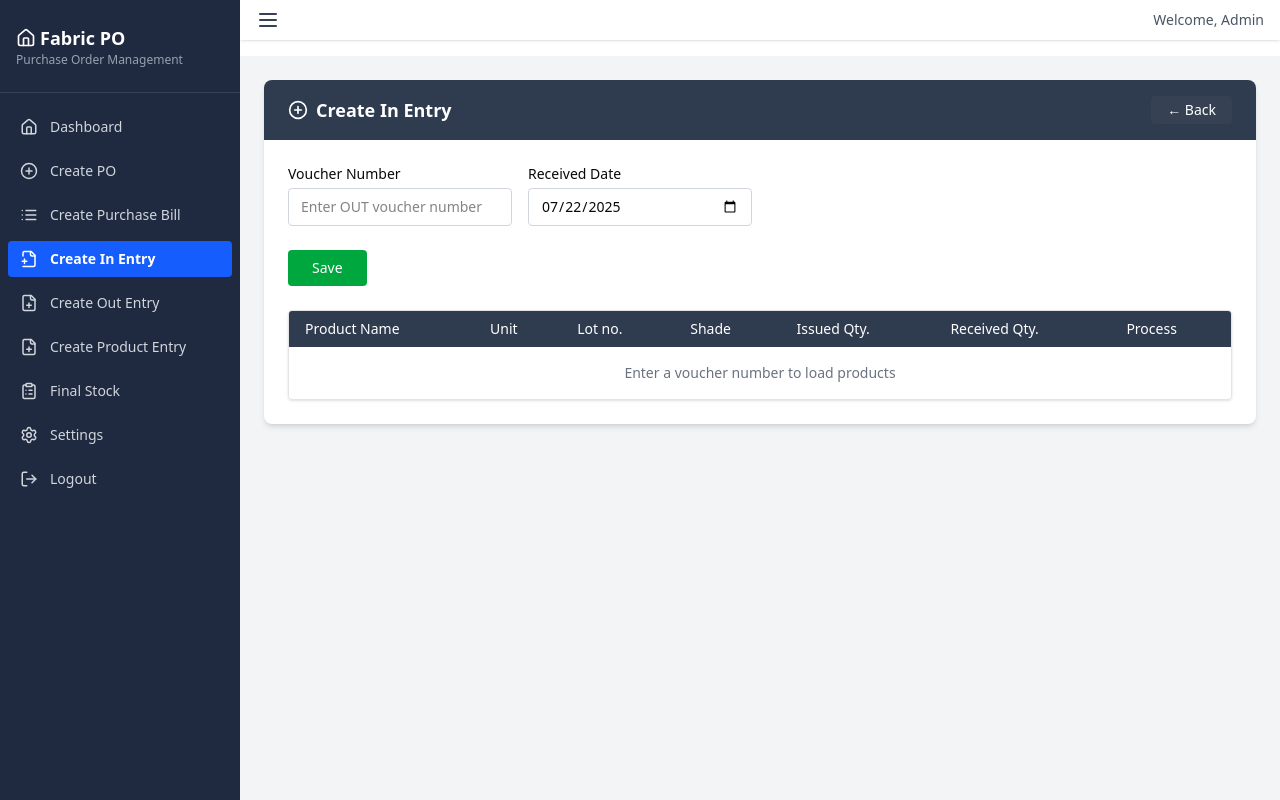
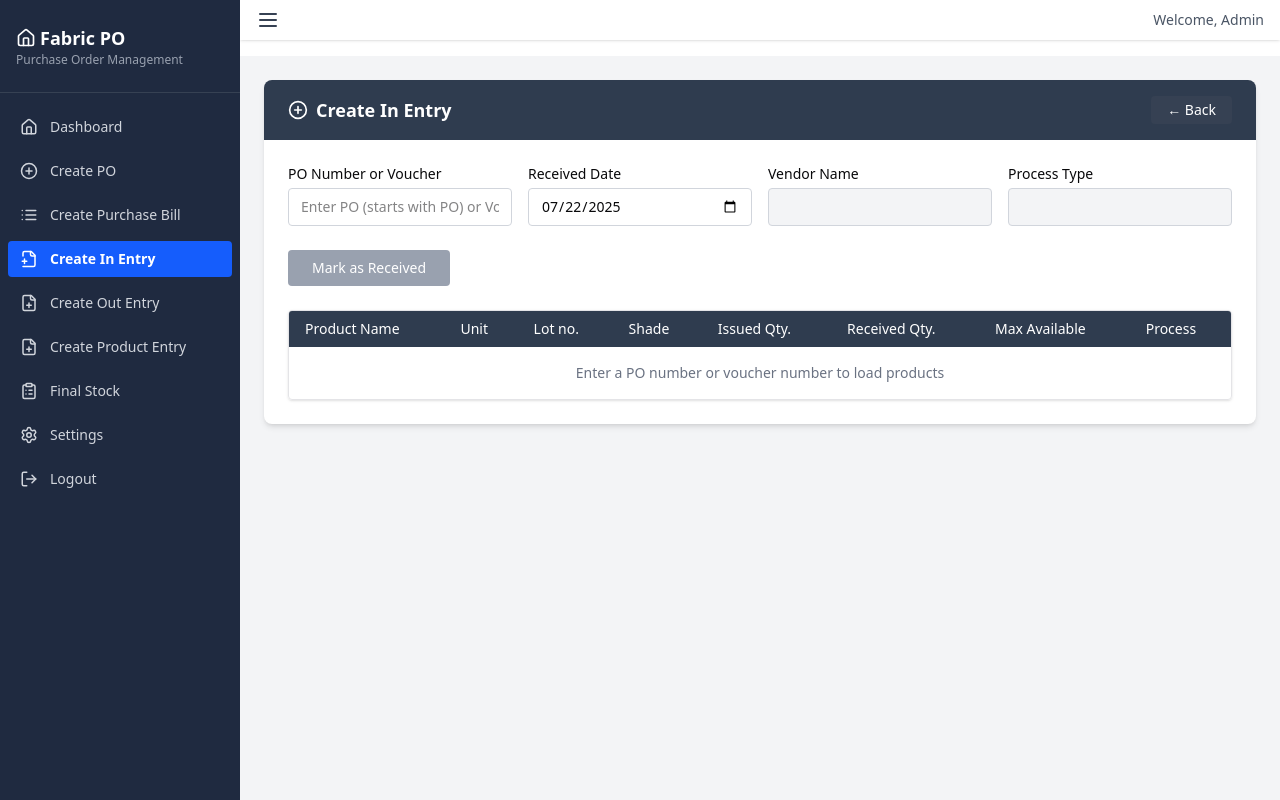
Before and after one commit to Ignito-Corporation/Textile-Admin-Panel, a React (Vite) app: page /create-in-entry in a window 1280 px wide. Built offline with nearby package versions, Linux system fonts and the light colour scheme; sample sign-in values are in the browser's storage.

Commit message:
In Entry Fix

```diff
--- a/src/pages/CreateInEntry.jsx
+++ b/src/pages/CreateInEntry.jsx
@@ -1,51 +1,81 @@
+'use client';
+
 import React, { useState, useEffect } from "react";
 import { PlusCircle } from 'lucide-react';
 
 export default function CreateInEntry() {
-  const [voucherNumber, setVoucherNumber] = useState("");
+  const [identifier, setIdentifier] = useState("");
   const [date, setDate] = useState(new Date().toISOString().split('T')[0]);
   const [products, setProducts] = useState([]);
   const [loading, setLoading] = useState(false);
   const [error, setError] = useState("");
+  const [processType, setProcessType] = useState("");
+  const [vendorName, setVendorName] = useState("");
+  const [parentJobWorkId, setParentJobWorkId] = useState("");
 
-  // Fetch suborder data when voucher number changes
+  // Fetch suborder data when identifier changes
   useEffect(() => {
-    if (voucherNumber) {
-      fetchSubOrderData(voucherNumber);
+    // Debounce the fetch call to avoid too many requests
+    const debounceTimeout = setTimeout(() => {
+      if (identifier) {
+        fetchSubOrderData(identifier);
       } else {
         setProducts([]);
+        setProcessType("");
+        setVendorName("");
+        setParentJobWorkId("");
+        setError(""); // Clear error when identifier is cleared
       }
-  }, [voucherNumber]);
+    }, 500); // 500ms debounce
 
-  const fetchSubOrderData = async (voucher) => {
+    return () => clearTimeout(debounceTimeout); // Cleanup on unmount or identifier change
+  }, [identifier]);
+
+  const fetchSubOrderData = async (identifier) => {
     setLoading(true);
     setError("");
     try {
-    const response = await fetch(`http://localhost:8080/api/jobwork/suborder/voucher/${voucher}`);
+      let url = `http://localhost:8080/api/jobwork/getjobworkin/${identifier}`;
+
+      const response = await fetch(url);
+
       if (!response.ok) {
-      if (response.status === 404) {
-        throw new Error("Suborder not found - please check the voucher number");
-      }
-      throw new Error(`Server error: ${response.status}`);
+        const errorData = await response.json();
+        throw new Error(errorData.error || `Server error: ${response.status}`);
       }
 
       const data = await response.json();
 
-    // Only process OUT entries
-    if (data.entry_type !== "OUT") {
-      throw new Error("Only OUT entries can be marked as IN");
+      // Populate common fields regardless of identifier type
+      setParentJobWorkId(data.parent_jobwork_id || '');
+      setVendorName(data.vendor_name || '');
+      setProcessType(data.process || '');
+
+      // Transform products based on the response structure from GetProductsForInEntry
+      const transformedProducts = data.products?.map(p => ({
+        product_id: p.product_id,
+        product_name: p.product_name,
+        unit: p.unit,
+        lot_no: p.lot_no || "",
+        shade: p.shade || "",
+        issuedQty: p.issued_qty,        // Original quantity issued out (from backend)
+        receivedQty: p.available_qty,   // Default to available for input (can be edited)
+        maxQty: p.available_qty         // Max quantity that can be received (from backend)
+      })) || [];
+
+      setProducts(transformedProducts);
+
+      if (transformedProducts.length === 0) {
+        setError("No products available for IN entry with this identifier.");
       }
 
-    // Prepare products for IN entry
-    const processedProducts = data.products.map(p => ({
-      ...p,
-      receivedQty: p.quantity, // Default to original issued quantity
-    }));
-
-    setProducts(processedProducts);
     } catch (err) {
+      console.error("Error fetching data:", err);
       setError(err.message);
       setProducts([]);
+      setProcessType("");
+      setVendorName("");
+      setParentJobWorkId("");
     } finally {
       setLoading(false);
     }
@@ -53,75 +83,86 @@ export default function CreateInEntry() {
 
   const handleQuantityChange = (index, value) => {
     const newProducts = [...products];
-    newProducts[index].receivedQty = parseFloat(value) || 0;
+    let numericValue = parseFloat(value) || 0;
+
+    // Ensure received quantity is not negative
+    if (numericValue < 0) {
+      numericValue = 0;
+    }
+    // Ensure received quantity does not exceed the maximum allowed (available_qty from backend)
+    if (numericValue > newProducts[index].maxQty) {
+      numericValue = newProducts[index].maxQty;
+    }
+
+    newProducts[index].receivedQty = numericValue;
     setProducts(newProducts);
   };
 
   const handleSave = async () => {
-    if (!voucherNumber) {
-        setError("Please enter a voucher number");
+    setError(""); // Clear previous errors
+
+    if (!identifier) {
+      setError("Please enter a PO number or voucher number.");
       return;
     }
 
     if (products.length === 0) {
-        setError("No products found for this voucher");
+      setError("No products to save. Please load products first.");
       return;
     }
 
+    // Filter out products with 0 received quantity or those not being received
+    const productsToReceive = products.filter(p => p.receivedQty > 0);
+
+    if (productsToReceive.length === 0) {
+        setError("Please enter a received quantity greater than 0 for at least one product.");
+        return;
+    }
+
+    // Validate quantities before sending
+    for (const product of productsToReceive) {
+      if (product.receivedQty > product.maxQty) {
+        setError(`Received quantity for ${product.product_name} cannot exceed the available quantity (${product.maxQty}).`);
+        return;
+      }
+    }
+
     setLoading(true);
+
     try {
-        // First get the original suborder to get parent ID
-        const suborderRes = await fetch(`http://localhost:8080/api/jobwork/suborder/voucher/${voucherNumber}`);
-        if (!suborderRes.ok) {
-            throw new Error("Failed to fetch original suborder");
-        }
-        const originalSuborder = await suborderRes.json();
-
-        // Prepare the IN entry payload
-        // const inEntryPayload = {
-        //     parent_jobwork_id: originalSuborder.parent_jobwork_id,
-        //     voucher_number: `IN-${voucherNumber}`,
-        //     entry_type: "IN",
-        //     process: originalSuborder.process,
-        //     vendor_id: originalSuborder.vendor_id,
-        //     vendor_name: originalSuborder.vendor_name,
-        //     products: products.map(p => ({
-        //         product_id: p.product_id,
-        //         product_name: p.product_name,
-        //         unit: p.unit,
-        //         lot_no: p.lot_no,
-        //         shade: p.shade,
-        //         quantity: p.receivedQty,
-        //     })),
-        // };
-
-        // // 1) Create the IN entry
-        // const createResponse = await fetch('http://localhost:8080/api/jobwork/suborder', {
-        //     method: 'POST',
-        //     headers: { 'Content-Type': 'application/json' },
-        //     body: JSON.stringify(inEntryPayload),
-        // });
-
-        // if (!createResponse.ok) {
-        //     const errorData = await createResponse.json();
-        //     throw new Error(errorData.error || "Failed to create IN entry");
-        // }
-
-        // 2) Update the OUT entry's is_in status
-        const updateResponse = await fetch(`http://localhost:8080/api/jobwork/suborder/${voucherNumber}/is_in`, {
-            method: 'PATCH',
+      // The backend 'UpdateSubOrderIsInStatus' expects the identifier (PO or voucher)
+      // in the URL and an array of products with their product_id and the quantity received.
+      const response = await fetch(`http://localhost:8080/api/jobwork/suborder/is-in/${identifier}`, {
+        method: 'POST',
         headers: { 'Content-Type': 'application/json' },
+        body: JSON.stringify({
+          // Map to product_id and quantity (which is the receivedQty from frontend state)
+          products: productsToReceive.map(p => ({
+            product_id: p.product_id,
+            quantity: p.receivedQty // This is the quantity being marked as 'IN'
+          })),
+          // Backend UpdateSubOrderIsInStatus does NOT expect vendor_id or vendor_name in the payload
+          // It derives it from the parent order or suborder.
+          // You might need to add other fields if your backend expects them here.
+        }),
       });
 
-        if (!updateResponse.ok) {
-            throw new Error("Failed to update OUT entry status");
+      const result = await response.json();
+      if (!response.ok) {
+        throw new Error(result.error || "Failed to update entry status.");
       }
 
-        alert("IN entry created successfully and OUT entry updated!");
-        setVoucherNumber("");
+      alert(`Entry updated successfully! Voucher: ${result.voucher_number}. ${result.order_completed ? "Parent order marked as complete." : ""}`);
+
+      // Reset form
+      setIdentifier("");
       setProducts([]);
-        setError("");
+      setProcessType("");
+      setVendorName("");
+      setParentJobWorkId("");
+      setDate(new Date().toISOString().split('T')[0]); // Reset date to current
     } catch (err) {
+      console.error("Error saving:", err);
       setError(err.message);
     } finally {
       setLoading(false);
@@ -148,14 +189,14 @@ export default function CreateInEntry() {
             </div>
           )}
 
-          <div className="grid grid-cols-4 gap-4 mb-6">
+          <div className="grid grid-cols-1 md:grid-cols-2 lg:grid-cols-4 gap-4 mb-6">
             <div>
-              <label className="block text-sm font-medium mb-1">Voucher Number</label>
+              <label className="block text-sm font-medium mb-1">PO Number or Voucher</label>
               <input
                 type="text"
-                placeholder="Enter OUT voucher number"
-                value={voucherNumber}
-                onChange={(e) => setVoucherNumber(e.target.value)}
+                placeholder="Enter PO (starts with PO) or Voucher (starts with OUT)"
+                value={identifier}
+                onChange={(e) => setIdentifier(e.target.value)}
                 className="w-full border border-gray-300 px-3 py-2 rounded text-sm"
                 disabled={loading}
               />
@@ -170,14 +211,32 @@ export default function CreateInEntry() {
                 disabled={loading}
               />
             </div>
+            <div>
+              <label className="block text-sm font-medium mb-1">Vendor Name</label>
+              <input
+                type="text"
+                value={vendorName}
+                readOnly
+                className="w-full border border-gray-300 px-3 py-2 rounded text-sm bg-gray-100"
+              />
+            </div>
+            <div>
+              <label className="block text-sm font-medium mb-1">Process Type</label>
+              <input
+                type="text"
+                value={processType}
+                readOnly
+                className="w-full border border-gray-300 px-3 py-2 rounded text-sm bg-gray-100"
+              />
+            </div>
           </div>
 
           <button
             onClick={handleSave}
-            disabled={loading}
+            disabled={loading || products.length === 0 || products.every(p => p.receivedQty <= 0)}
             className="mb-6 bg-green-600 hover:bg-green-700 text-white px-6 py-2 rounded text-sm disabled:bg-gray-400"
           >
-            {loading ? "Processing..." : "Save"}
+            {loading ? "Processing..." : "Mark as Received"}
           </button>
 
           {/* Table Section */}
@@ -190,8 +249,9 @@ export default function CreateInEntry() {
                     "Unit",
                     "Lot no.",
                     "Shade",
-                    "Issued Qty.",
-                    "Received Qty.",
+                    "Issued Qty.",     // Original quantity sent OUT by this suborder or available from parent
+                    "Received Qty.",   // Quantity being marked IN in this transaction (user input)
+                    "Max Available",   // Maximum quantity that can be received (actual available for IN)
                     "Process",
                   ].map((header) => (
                     <th key={header} className="px-4 py-2 font-medium whitespace-nowrap">
@@ -203,36 +263,38 @@ export default function CreateInEntry() {
               <tbody>
                 {loading ? (
                   <tr>
-                    <td colSpan={7} className="text-center py-4 text-gray-500">
+                    <td colSpan={8} className="text-center py-4 text-gray-500">
                       Loading...
                     </td>
                   </tr>
                 ) : products.length === 0 ? (
                   <tr>
-                    <td colSpan={7} className="text-center py-4 text-gray-500">
-                      {voucherNumber ? "No products found or invalid voucher" : "Enter a voucher number to load products"}
+                    <td colSpan={8} className="text-center py-4 text-gray-500">
+                      {identifier ? "No products found or invalid identifier" : "Enter a PO number or voucher number to load products"}
                     </td>
                   </tr>
                 ) : (
                   products.map((p, idx) => (
-                    <tr key={idx} className="even:bg-gray-50">
+                    <tr key={p.product_id || idx} className="even:bg-gray-50">
                       <td className="px-4 py-2">{p.product_name}</td>
                       <td className="px-4 py-2">{p.unit}</td>
                       <td className="px-4 py-2">{p.lot_no || "-"}</td>
                       <td className="px-4 py-2">{p.shade || "-"}</td>
-                      <td className="px-4 py-2">{p.quantity}</td>
+                      <td className="px-4 py-2">{p.issuedQty ?? '-'}</td> {/* Displaying issuedQty from backend */}
                       <td className="px-4 py-2">
                         <input
                           type="number"
                           min="0"
-                          max={p.quantity}
+                          max={p.maxQty} // Set max attribute for native HTML validation
+                          step="0.01"
                           value={p.receivedQty}
                           onChange={(e) => handleQuantityChange(idx, e.target.value)}
                           className="w-20 border border-gray-300 px-2 py-1 rounded text-sm"
                           disabled={loading}
                         />
                       </td>
-                      <td className="px-4 py-2">{p.process}</td>
+                      <td className="px-4 py-2">{p.maxQty ?? '-'}</td> {/* Displaying maxQty from backend */}
+                      <td className="px-4 py-2">{processType}</td>
                     </tr>
                   ))
                 )}
```
Lines whose indentation alone changed are shown as unchanged.
